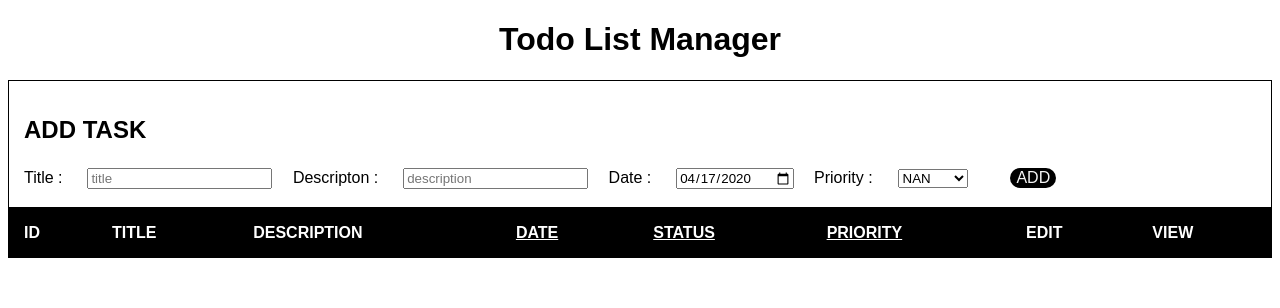
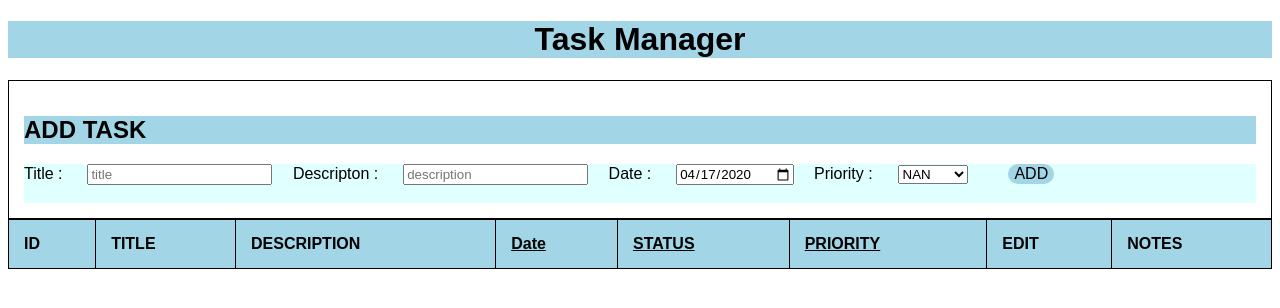
Before and after one commit to tanishm20/TaskManager, a website: page public/index.html in a window 1280 px wide. Drawn offline with Linux system fonts and the light colour scheme; no server answers.

Commit message:
make it better

```diff
--- a/public/index.html
+++ b/public/index.html
@@ -11,9 +11,10 @@
     <script src="edit.js"></script>
 </head>
 <body id="body">
-    <h1>Todo List Manager</h1>
+    <h1>Task Manager</h1>
 <form action="/todos" method="POST">
     <h2>ADD TASK</h2>
+    <div class="div-content">
     <label for="title">Title : &emsp;</label>
     <input type="text" name="title" id="title" placeholder="title">
     <label for="description">&emsp;Descripton : &emsp;</label>
@@ -29,6 +30,9 @@
     </select>
     &emsp;&emsp;
     <button class="button button4" type="submit" id="submit">ADD</button>
+  </br>
+</br>
+</div>
   </form>
 
 <table id="table" class="w3-table-all">
@@ -36,11 +40,11 @@
         <th>ID</th>
         <th>TITLE</th>
         <th>DESCRIPTION </th>
-        <th onclick="sortTable(3)"><u>DATE</u></th>
-        <th onclick="sortTable(4)"><u>STATUS</u> </th>
+        <th onclick="sortTable(3)"><u>Date</u></th>
+        <th onclick="sortTable(4)"><u>STATUS </u></th>
         <th onclick="sortTable(5)"><u>PRIORITY</u></th>
         <th>EDIT</th>
-        <th>VIEW</th>
+        <th>NOTES</th>
     </tr>
 </table>
 
@@ -58,6 +62,7 @@
         </table>
       </div>
       <footer class="w3-container w3-teal">
+      </br>
         <form id="addNotes"  method="POST">
           <textarea type="text" name="notes" id="notes" placeholder="notes"
            cols="100" rows="10" spellcheck="true" ></textarea>
--- a/public/style.css
+++ b/public/style.css
@@ -1,9 +1,18 @@
 * {
     font-family: Arial, Helvetica, sans-serif;
 }
-
-h1 {
+h1{
     text-align: center;
+    color: black;
+  background-color:rgb(162, 213, 230)
+}
+h2{
+  text-align: left;
+  color: black;
+  background-color:rgb(162, 213, 230)
+}
+.div-content{
+  background-color:lightcyan;
 }
 table {
     width:100%;
@@ -17,14 +26,16 @@ table {
     text-align: left;
   }
   table tr:nth-child(even) {
-    background-color: #eee;
+    background-color:lightcyan;
   }
   table tr:nth-child(odd) {
-   background-color: #fff;
+   background-color: rgb(195, 232, 245)
+
   }
   table th {
-    background-color: black;
-    color: white;
+
+    background-color:rgb(162, 213, 230);
+    color: black;
   }
   /* The Modal (background) */
 .modal {
@@ -71,13 +82,14 @@ input[type="checkbox"]{
 
 .button {
   background-color: black;
-  border: none;
-  color: whitesmoke;
+  background-color:rgb(162, 213, 230);
+  color: black;
+  border: black;
   text-align: center;
   text-decoration: none;
   display: inline-block;
   font-size: 16px;
-  margin: 4px 2px;
+  margin:auto;
   cursor: pointer;
 }
 .button4 {border-radius: 12px;}
```
Also changed, not shown: 2 other files.
